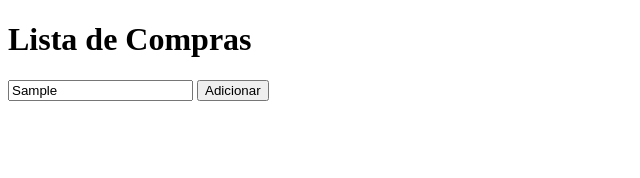
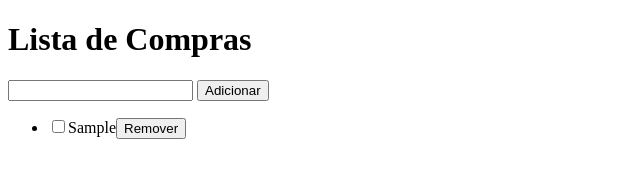
Before and after one commit to sCube-dv/prog-web-ii, a plain HTML site: page escuta-eventos/index.html in a window 1280 px wide. Both pictures are taken after typing "Sample" into the empty fields and a click on the button "Adicionar". Shown: the whole page, without its empty margins (0-640 px from the left). Drawn offline with Linux system fonts and the light colour scheme.

Commit message:
todos os codigos exemplos implementados e corretamente funcionando

```diff
--- a/escuta-eventos/index.html
+++ b/escuta-eventos/index.html
@@ -20,6 +20,114 @@
 
     <script>
         // Insira os códigos JavaScript aqui
+
+        /*  const button = document.querySelector("button");
+         button.addEventListener("click", () => {
+         window.alert("Você clicou no botão Adicionar!");
+         }); */
+
+        //=======================
+
+        /* const button = document.querySelector("button");
+
+        function showAlert() {
+            window.alert("Você clicou no botão Adicionar!");
+        }
+
+        button.addEventListener("click", showAlert); */
+
+        //=======================
+
+        /* const input = document.querySelector("input#input");
+
+        input.addEventListener("input", (event) => {
+            console.log(event.target.value);
+        }); */
+
+        /* ========================================== */
+
+        /* const input = document.querySelector("input#input");
+        const button = document.querySelector("button");
+        const lista = document.querySelector("#lista");
+
+        button.addEventListener("click", (event) => {
+            lista.innerHTML += `<li>${input.value}</li>`;
+        }); */
+
+        /* ====================================================== */
+
+        /* const input = document.querySelector("input#input");
+        const button = document.querySelector("button");
+        const lista = document.querySelector("#lista");
+
+        button.addEventListener("click", (event) => {
+        if (input.value.length <= 2) {
+            // Lançar um alerta, caso o item tenha menos que 3 letras
+            window.alert("O item deve ter, pelo menos, 3 letras.");
+        } else {
+        // Adicionando um novo item com o createElement e appendChild
+            const novoItem = document.createElement("li");
+            novoItem.textContent = input.value;
+            lista.appendChild(novoItem);
+            // Adicionando o event listener para remover o novo
+            // item, caso haja um clique sobre ele
+            // (veja a função removerItem abaixo)
+            novoItem.addEventListener("click", removerItem);
+            // Limpando o conteúdo do input quando o item é adicionado
+            input.value = "";
+        }
+        });
+        // Função chamada quando o ocorre o evento de clique
+        // sobre um item
+        function removerItem(event) {
+            lista.removeChild(event.target);
+        } */
+
+
+        /* ====================================================== */
+        const input = document.querySelector("input#input");
+        const button = document.querySelector("button");
+        const lista = document.querySelector("#lista");
+
+        button.addEventListener("click", (event) => {
+            if (input.value.length <= 2) {
+                // Lançar um alerta, caso o item tenha menos que 3 letras
+                window.alert("O item deve ter, pelo menos, 3 letras.");
+            } else {
+                // Criando uma nova li para incluir o novo produto
+                const novoItem = document.createElement("li");
+        // Criando um input (que será do tipo checkbox) para marcar o produto se oproduto já foi comprado ou não
+                const checkboxItem = document.createElement("input");
+                // Criando uma span para inserir o texto do produto da lista
+                const textItem = document.createElement("span");
+                // Criando um botão para remover o produto da lista
+                const removeButtonItem = document.createElement("button");
+                // Adicionando o texto que o usuário digitou no texto do item (produto)
+                textItem.textContent = input.value;
+                // Adicionando um novo atributo ao checkbox
+                checkboxItem.setAttribute("type", "checkbox");
+                // Adicionando texto "Remover" no botão
+                removeButtonItem.textContent = "Remover";
+                // Inserindo o checkbox, o texto e o botão de remover na li (novoItem)
+                novoItem.insertAdjacentElement("beforeend", checkboxItem);
+                novoItem.insertAdjacentElement("beforeend", textItem);
+                novoItem.insertAdjacentElement("beforeend", removeButtonItem);
+                // Adicionando a li (novoItem) na ul (lista)
+                lista.appendChild(novoItem);
+                // Adicionando o event listener para remover o novo
+                // item, caso haja um clique sobre ele
+                // (veja a função removerItem abaixo)
+                removeButtonItem.addEventListener("click", removerItem);
+                // Limpando o conteúdo do input quando o item é adicionado
+                input.value = "";
+            }
+        });
+        // Função chamada quando o ocorre o evento de clique
+        // sobre um item
+        function removerItem(event) {
+            lista.removeChild(event.target.parentElement);
+        }
+
     </script>
 
 </body>
```
